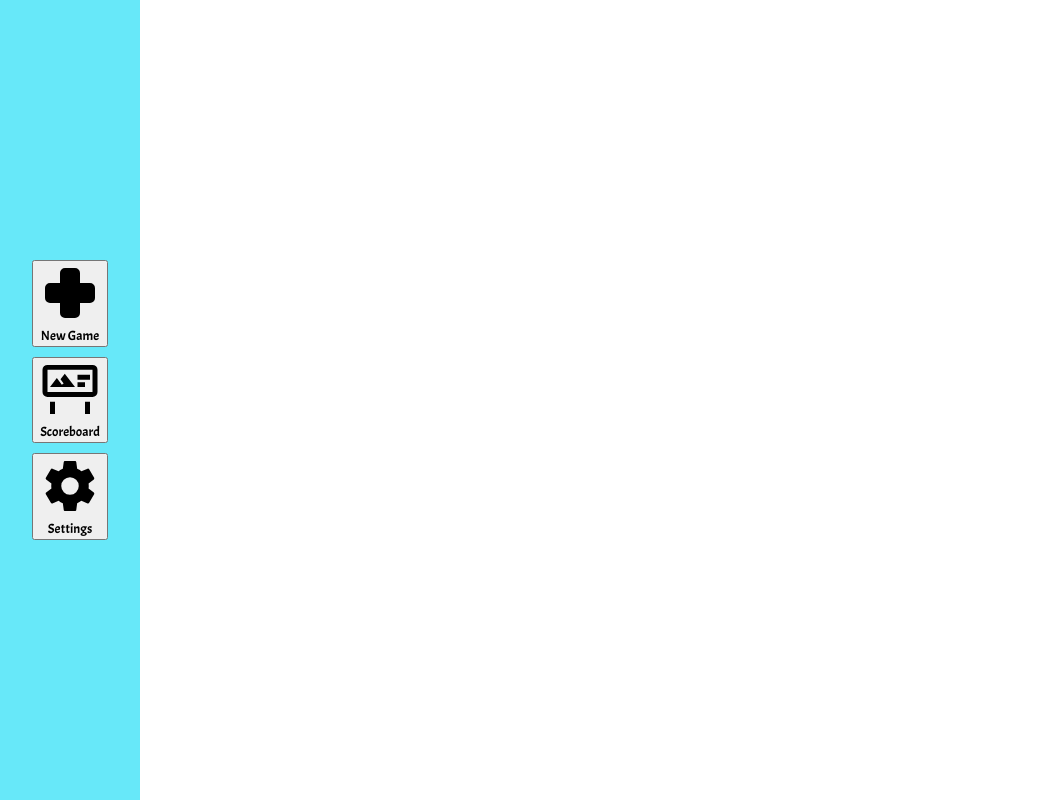
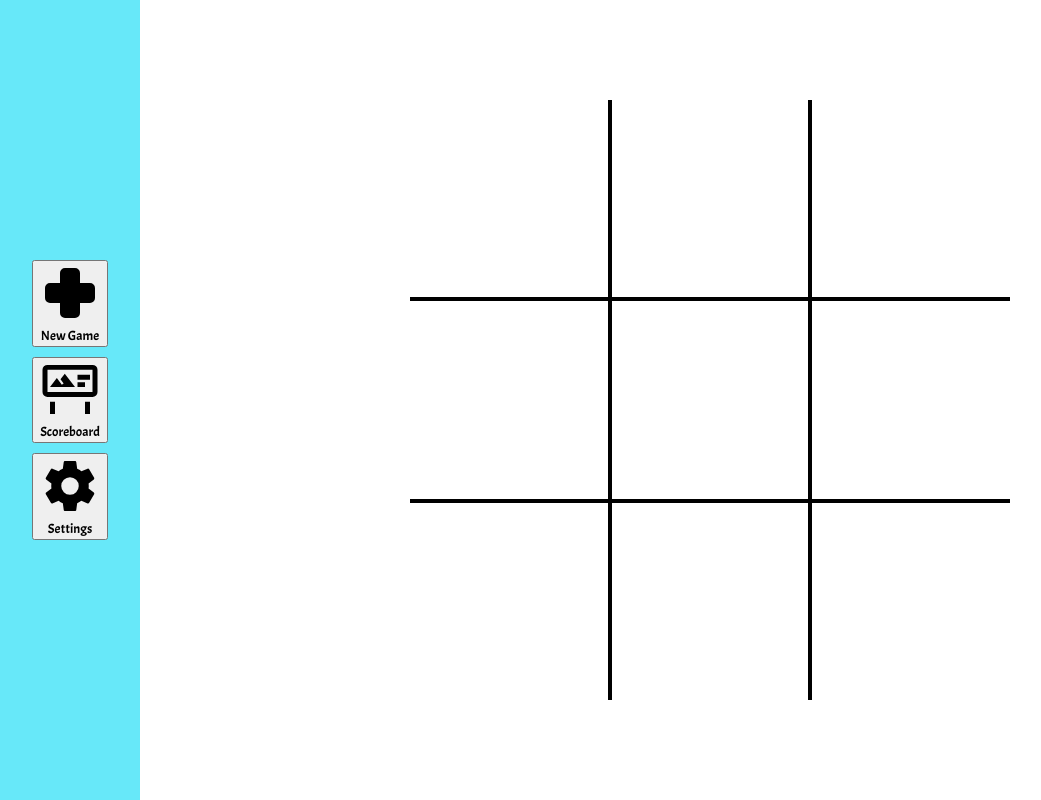
Before and after one commit to kjai139/tic-tac-toe, a plain HTML site: page index.html in a window 1280 px wide. Shown: the whole page, without its empty margins (0-1041 px from the left). Drawn offline with Linux system fonts and the light colour scheme.

Commit message:
skeleton

```diff
--- a/index.html
+++ b/index.html
@@ -20,7 +20,7 @@
         </ul>
     </div>
     <div class="mainContainer">
-        <div class="gameBoard"></div>
+        <div class="gameBoardContainer"></div>
     </div>
 
 </body>
--- a/javascript.js
+++ b/javascript.js
@@ -1,9 +1,17 @@
-const gameBoardContainer = document.querySelector('.gameBoard')
+const gameBoardContainer = document.querySelector('.gameBoardContainer')
 
 const createGameBoard = () => {
-    let divCount = 9
-    for (divCount > 0; divCount++) {
+    let gameBoard = document.createElement('div')
+    gameBoard.classList.add('gameBoard')
+    gameBoardContainer.appendChild(gameBoard)
+
+    for (let divCount = 0;divCount < 9; divCount++) {
         let newDiv = document.createElement('div')
-        newdiv.classList.add(`div#${divCount}`)
+        newDiv.setAttribute('id', `block${divCount}`)
+        newDiv.classList.add('blocks')
+        gameBoard.appendChild(newDiv)
     }
 }
+
+//
+createGameBoard()
--- a/styles.css
+++ b/styles.css
@@ -50,6 +50,40 @@ button > li {
     margin-left: 140px;
 }
 
+.gameBoardContainer {
+    display:flex;
+    align-items: center;
+    justify-content: center;
+    height: 100vh;
+}
+
 .gameBoard {
+    width: 600px;
+    height: 600px;
+    display:grid;
+    grid-template-columns: repeat(3, 1fr);
+}
+
+.blocks {
+
+    border: 2px solid black;
+}
+
+#block0, #block1, #block2 {
+    border-top:none;
+
+
 
 }
+
+#block6, #block7, #block8 {
+    border-bottom: none;
+}
+
+#block0, #block3, #block6 {
+    border-left:none;
+}
+
+#block2, #block5, #block8 {
+    border-right: none;
+}
```
